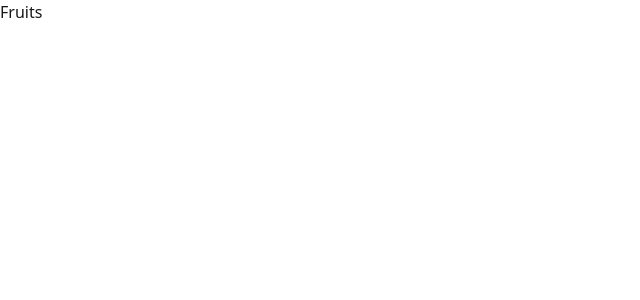
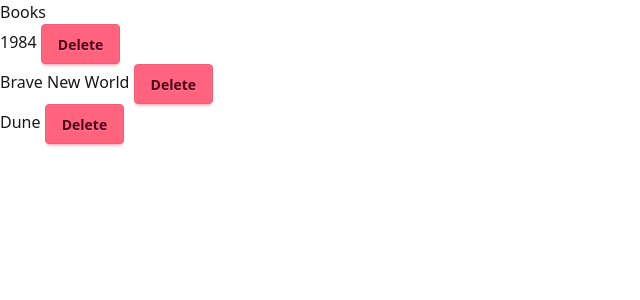
Before and after one commit to larenzzx/PokemonFetcher, a React (Vite) app: page / in a window 1280 px wide. Shown: the top 300 px of the page, without its empty margins (0-640 px from the left). Built offline with nearby package versions, Linux system fonts and the light colour scheme.

Commit message:
added new act

```diff
--- a/src/App.jsx
+++ b/src/App.jsx
@@ -6,6 +6,8 @@ import BugTwo from "./bugActivity/BugTwo";
 import BugThree from "./bugActivity/BugThree";
 import BugFour from "./bugActivity/BugFour";
 import FruitList from "./bugActivity/useState/FruitList";
+import TodoList from "./bugActivity/useState/Todolist";
+import BookList from "./bugActivity/useState/BookList";
 
 function App() {
   return (
@@ -21,7 +23,9 @@ function App() {
       {/* <BugFour />  */}
 
       {/* useState bug exercise */}
-      <FruitList />
+      {/* <FruitList /> */}
+      {/* <TodoList /> */}
+      <BookList />
     </>
   );
 }
--- /dev/null
+++ b/src/bugActivity/useState/BookList.jsx
@@ -0,0 +1,23 @@
+import { useState } from "react";
+
+function BookList() {
+  const [books, setBooks] = useState(["1984", "Brave New World", "Dune"]);
+
+  function deleteBook(index) {
+    const newBooks = books.filter((book, i) => i !== index);
+    setBooks(newBooks);
+  }
+
+  return (
+    <div>
+      <h2>Books</h2>
+      {books.map((book, idx) => (
+        <div key={book}>
+          {book} <button className="btn btn-error" onClick={() => deleteBook(book)}>Delete</button>
+        </div>
+      ))}
+    </div>
+  );
+}
+
+export default BookList;
--- /dev/null
+++ b/src/bugActivity/useState/Todolist.jsx
@@ -0,0 +1,37 @@
+import { useState } from "react";
+
+function TodoList() {
+  // When you add a new todo, the list does not update.
+  // (Hint: Never directly mutate state.)
+
+  const [todos, setTodos] = useState(["Learn React", "Build a project"]);
+  const [newTodo, setNewTodo] = useState("");
+
+  function addTodo() {
+    todos.push(newTodo);
+    setTodos(todos);
+    setNewTodo("");
+  }
+
+  return (
+    <div>
+      <h2>Todo List</h2>
+      <input
+        className="input"
+        type="text"
+        value={newTodo}
+        onChange={(e) => setNewTodo(e.target.value)}
+      />
+      <button className="btn" onClick={addTodo}>
+        Add
+      </button>
+      <ul>
+        {todos.map((todo, index) => (
+          <li key={index}>{todo}</li>
+        ))}
+      </ul>
+    </div>
+  );
+}
+
+export default TodoList;
```
